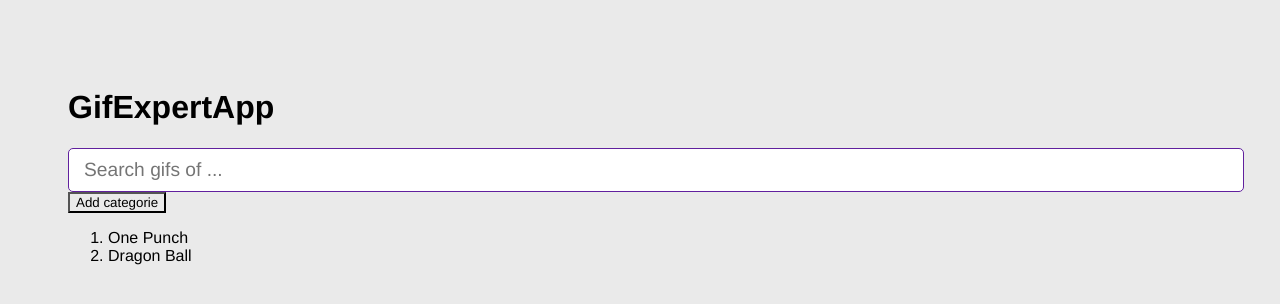
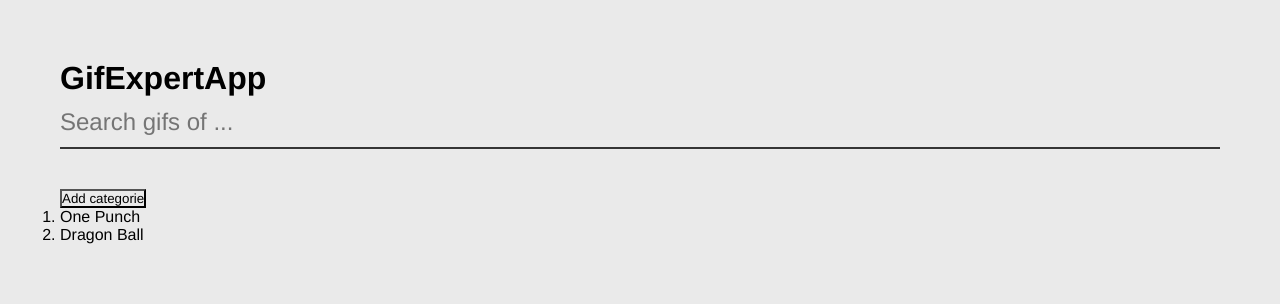
Before and after one commit to federico-cloud/GifApp, a React (Vite) app: page / in a window 1280 px wide. Shown: the top 304 px of the page. Built offline with nearby package versions, Linux system fonts and the light colour scheme.

Commit message:
Component: AddCategory was modified to show an error and its css was modified

```diff
--- a/src/components/AddCategory.jsx
+++ b/src/components/AddCategory.jsx
@@ -1,8 +1,10 @@
 import React, { useState } from 'react'
 
-export const AddCategory = () => {
+export const AddCategory = ({setCategories}) => {
 
     const [inputValue, setInputValue] = useState('');
+    const [showError, setShowError] = useState(false);
+
 
     const handleInputChange = (event) => {
         setInputValue(event.target.value);
@@ -10,6 +12,13 @@ export const AddCategory = () => {
 
     const handleSubmit = (event) => {
         event.preventDefault();
+
+        if (inputValue.trim().length === 0){
+            setShowError(true);
+        } else {
+            setShowError(false);
+            setCategories(categories => [inputValue, ...categories])
+        };
     }
 
     return (
@@ -20,6 +29,13 @@ export const AddCategory = () => {
                 value={inputValue}
                 onChange={handleInputChange}
             />
+            <div className='error-msg'>
+                {
+                    showError
+                    ? <span>The text musn't be empty</span>
+                    : false
+                }
+            </div>
         </form>
     )
 }
--- a/src/styles.css
+++ b/src/styles.css
@@ -1,6 +1,15 @@
+:root{
+   --main-color: #eaeaea;
+   --black: #353535;
+   --error: #f03d3d;
+}
+
 * {
      font-family: Helvetica, Arial, sans-serif;
-     background-color: rgb(234, 234, 234);
+     background-color: var(--main-color);
+     box-sizing: border-box;
+     margin: 0;
+     padding: 0;
 }
 
 body {
@@ -8,14 +17,33 @@ body {
 }
 
 input {
-     background-color: white;
-     border-radius: 5px;
-     border: 1px solid rgb(97, 32, 158);
-     color: black;
-     font-size: 1.2rem;
-     outline: none;
-     padding: 10px 15px;
+     all: unset;
+     background-color: var(--main-color);
+     border-bottom: 2px solid var(--black);
+     font-size: 24px;
+     height: 50px;
      width: 100%;
+}
+
+input:focus::placeholder{
+     opacity: 0;
+}
+
+div.error-msg{
+     align-items: center;
+     display: flex;
+     height: 40px;
+}
+
+span{
+     align-items: center;
+     color: var(--error);
+     display: flex;
+     font-size: 1rem;
+     font-style: italic;
+     font-weight: bold;
+     height: 1rem;
+     margin: .2rem;
 }
 
 h2 {
```
